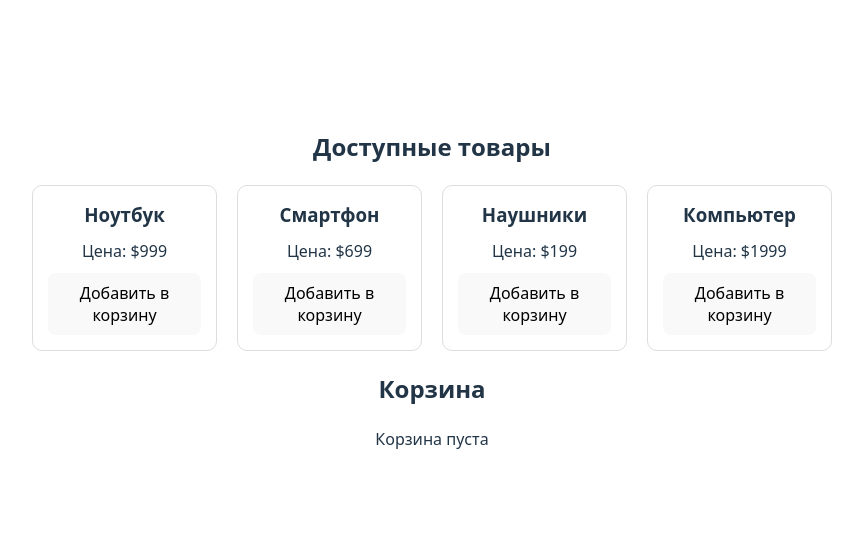
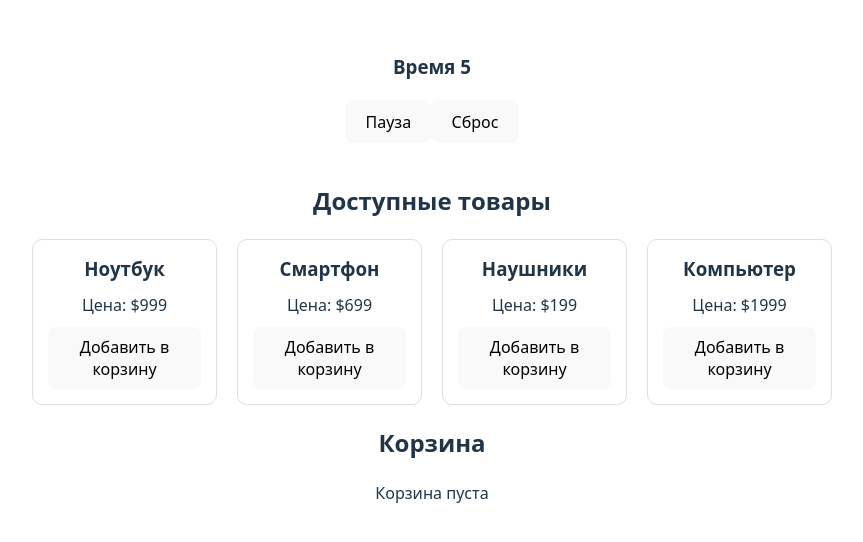
Before and after one commit to omar-chupanov/react-stepik, a React (Vite) app: page / in a window 1280 px wide. Shown: the part 112-654 px from the top of the page, without its empty margins (208-1071 px from the left). Built offline with nearby package versions, Linux system fonts and the light colour scheme.

Commit message:
Задача: Таймер с паузой и продолжением

```diff
--- a/src/App.jsx
+++ b/src/App.jsx
@@ -3,11 +3,13 @@ import reactLogo from './assets/react.svg'
 import viteLogo from '/vite.svg'
 import './App.css'
 import ShoppingCart from './ShoppingCart'
+import PauseableTimer from './PauseableTimer'
 
 function App() {
 
   return (
     <>
+    <PauseableTimer />
       <ShoppingCart />
     </>
   )
--- /dev/null
+++ b/src/PauseableTimer.jsx
@@ -0,0 +1,31 @@
+import { useEffect, useState } from "react";
+
+export default function PauseableTimer() {
+    const [time, setTime] = useState(0);
+    const [pausa, setPausa] = useState(false);
+
+
+    useEffect(() => {
+        let interval
+        if (!pausa) {
+            interval = setInterval(() => {
+                setTime(prevSeconds => prevSeconds + 1);
+            }, 1000);
+        }
+
+        return () => {
+            if (interval) {
+                clearInterval(interval)
+            }
+        };
+    }, [pausa]);
+
+    return (
+        <div>
+            <h3>Время {time}</h3>
+            <button onClick={() => setPausa(!pausa)}>{pausa ? 'Продолжить':'Пауза'}</button>
+            <button onClick={() => setTime(0)}>Сброс</button>
+
+        </div>
+    )
+}
```
